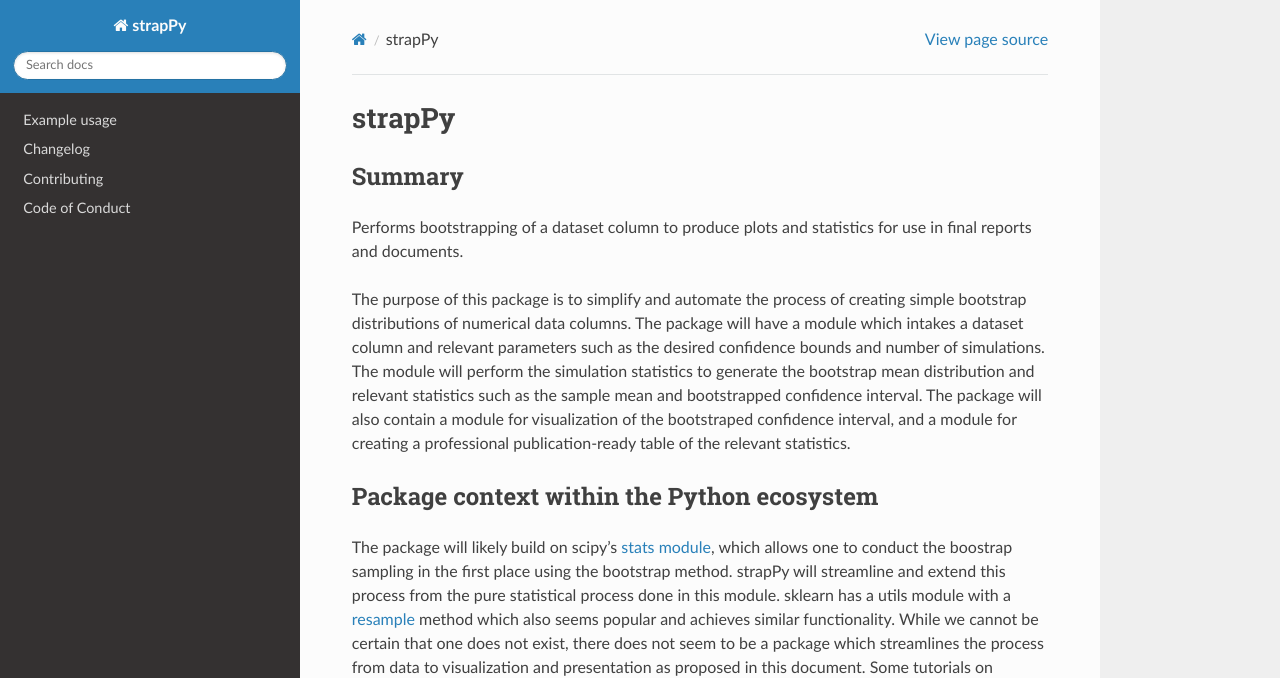
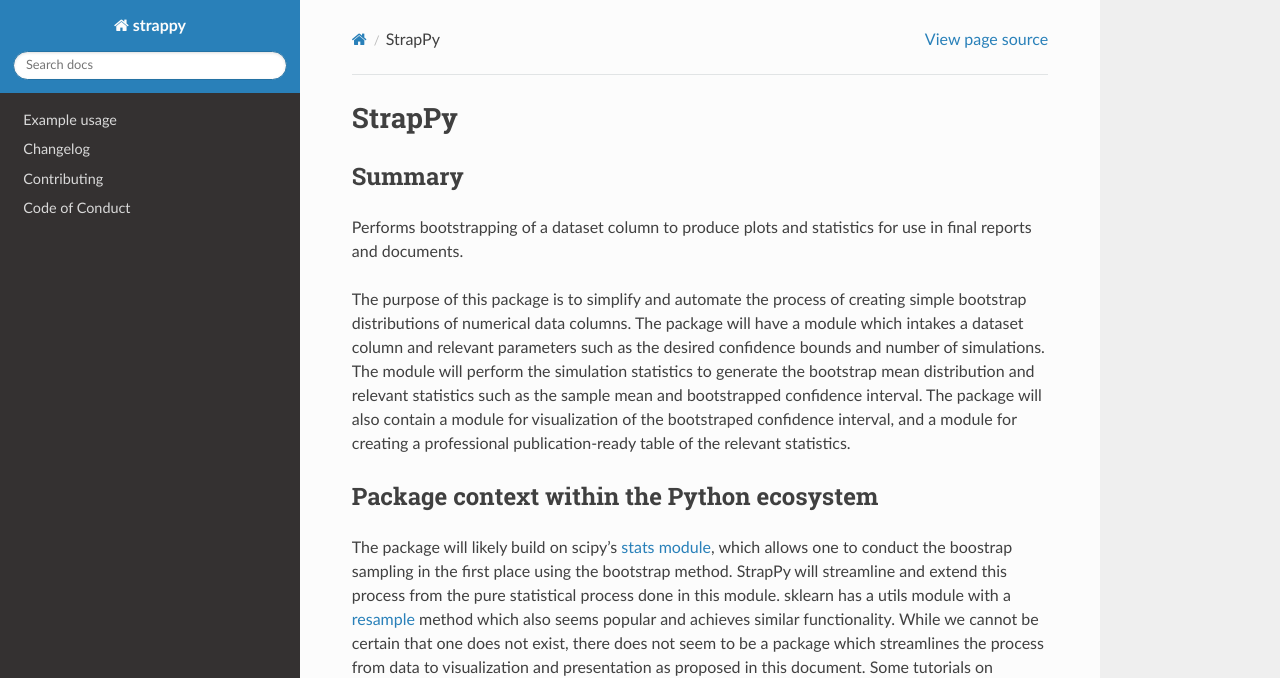
Before and after one commit to flor14/strapvizpy, a Sphinx documentation site: the page built from docs/index.md, in a window 1280 px wide and 1400 px high. Shown: the top 678 px of the window. Built offline with Sphinx 7.4.7 and the Read the Docs theme 2.0.0, drawn with Linux system fonts in a browser that asks for light colours; pages that are not in the unit, such as notebooks, are missing from menus; some of the changed text lies outside the part shown.

Commit message:
add dependency and rename package

```diff
--- a/README.md
+++ b/README.md
@@ -1,4 +1,4 @@
-# strapPy
+# StrapPy
 
 ## Summary
 
@@ -8,7 +8,7 @@ The purpose of this package is to simplify and automate the process of creating
 
 ## Package context within the Python ecosystem
 
-The package will likely build on scipy's [stats module](https://docs.scipy.org/doc/scipy/reference/stats.html), which allows one to conduct the boostrap sampling in the first place using the bootstrap method. strapPy will streamline and extend this process from the pure statistical process done in this module. sklearn has a utils module with a [resample](https://scikit-learn.org/stable/modules/generated/sklearn.utils.resample.html) method which also seems popular and achieves similar functionality. While we cannot be certain that one does not exist, there does not seem to be a package which streamlines the process from data to visualization and presentation as proposed in this document. Some tutorials on bootstrap confidence intervals from [machinelearningmastery.com](https://machinelearningmastery.com/calculate-bootstrap-confidence-intervals-machine-learning-results-python/) and [towardsdatascience.com](https://towardsdatascience.com/bootstrapping-using-python-and-r-b112bb4a969e) encourage the reader to plot the results manually.
+The package will likely build on scipy's [stats module](https://docs.scipy.org/doc/scipy/reference/stats.html), which allows one to conduct the boostrap sampling in the first place using the bootstrap method. StrapPy will streamline and extend this process from the pure statistical process done in this module. sklearn has a utils module with a [resample](https://scikit-learn.org/stable/modules/generated/sklearn.utils.resample.html) method which also seems popular and achieves similar functionality. While we cannot be certain that one does not exist, there does not seem to be a package which streamlines the process from data to visualization and presentation as proposed in this document. Some tutorials on bootstrap confidence intervals from [machinelearningmastery.com](https://machinelearningmastery.com/calculate-bootstrap-confidence-intervals-machine-learning-results-python/) and [towardsdatascience.com](https://towardsdatascience.com/bootstrapping-using-python-and-r-b112bb4a969e) encourage the reader to plot the results manually.
 
 
 ## Installation
@@ -29,8 +29,8 @@ Julien Gordon, Gautham Pughazhendhi, Zack Tang, and Margot Vore.
 
 ## License
 
-`strapPy` was created by Julien Gordon, Gautham Pughazhendhi, Zack Tang, Margot Vore. It is licensed under the terms of the MIT license.
+`StrapPy` was created by Julien Gordon, Gautham Pughazhendhi, Zack Tang, Margot Vore. It is licensed under the terms of the MIT license.
 
 ## Credits
 
-`strapPy` was created with [`cookiecutter`](https://cookiecutter.readthedocs.io/en/latest/) and the `py-pkgs-cookiecutter` [template](https://github.com/py-pkgs/py-pkgs-cookiecutter).
+`StrapPy` was created with [`cookiecutter`](https://cookiecutter.readthedocs.io/en/latest/) and the `py-pkgs-cookiecutter` [template](https://github.com/py-pkgs/py-pkgs-cookiecutter).
--- a/docs/conf.py
+++ b/docs/conf.py
@@ -6,7 +6,7 @@
 
 # -- Project information -----------------------------------------------------
 
-project = u"strapPy"
+project = u"strappy"
 copyright = u"2022, Julien Gordon, Gautham Pughazhendhi, Zack Tang, Margot Vore"
 author = u"Julien Gordon, Gautham Pughazhendhi, Zack Tang, Margot Vore"
 
--- a/src/strapPy/__init__.py
+++ b/src/strapPy/__init__.py
@@ -1,3 +1,3 @@
 # read version from installed package
 from importlib.metadata import version
-__version__ = version("strapPy")
+__version__ = version("strappy")
```
Also changed, not shown: CHANGELOG.md (+1 -1 lines), CONTRIBUTING.md (+5 -5 lines), pyproject.toml (+5 -2 lines), docs/example.ipynb, 7 other files.
